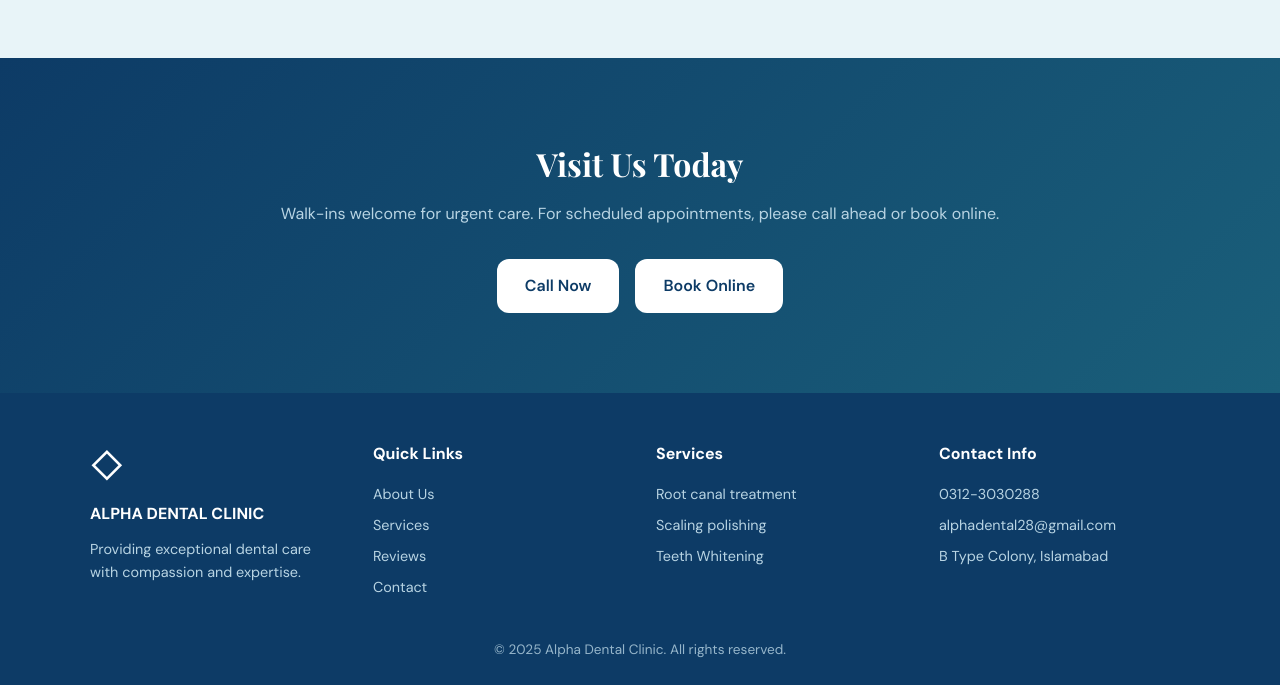
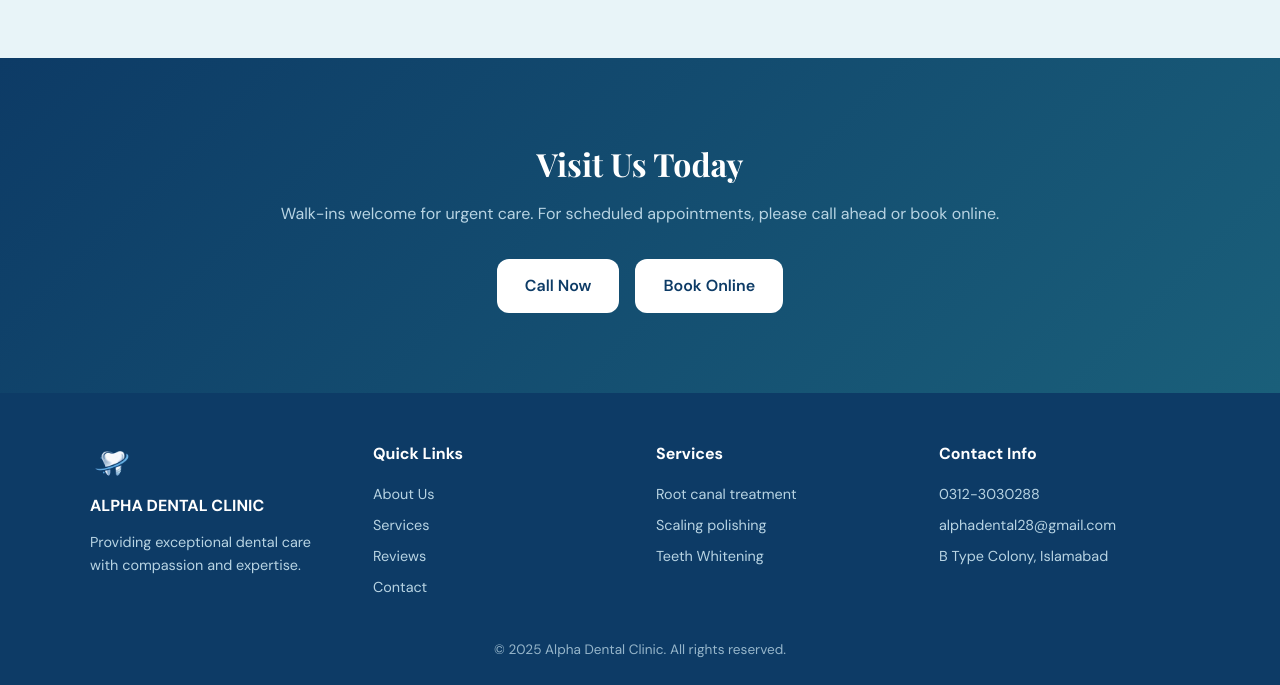
Before and after one commit to Talha4278/Alpha_clinic, a plain HTML site: page index.html in a window 1280 px wide. Shown: the part 7995-8680 px from the top of the page. Drawn offline with nearby package versions, Linux system fonts and the light colour scheme.

Commit message:
3 12 2026 8:30

```diff
--- a/index.html
+++ b/index.html
@@ -473,7 +473,7 @@
     <div class="container">
       <div class="footer-content footer-four-col">
         <div class="footer-brand">
-          <span class="footer-logo">◇</span>
+          <img src="assets/images/aplha icon.png" alt="Alpha Dental Clinic Logo" class="footer-logo">
           <strong>ALPHA DENTAL CLINIC</strong>
           <p>Providing exceptional dental care with compassion and expertise.</p>
         </div>
--- a/styles.css
+++ b/styles.css
@@ -1071,9 +1071,11 @@ h1, h2, h3 {
 }
 
 .footer-logo {
-  font-size: 2rem;
-  color: var(--white);
-  margin-bottom: 0.25rem;
+  height: 2.5rem;
+  width: 2.5rem;
+  object-fit: contain;
+  display: block;
+  margin-bottom: 0.5rem;
 }
 
 .footer-brand strong {
```
